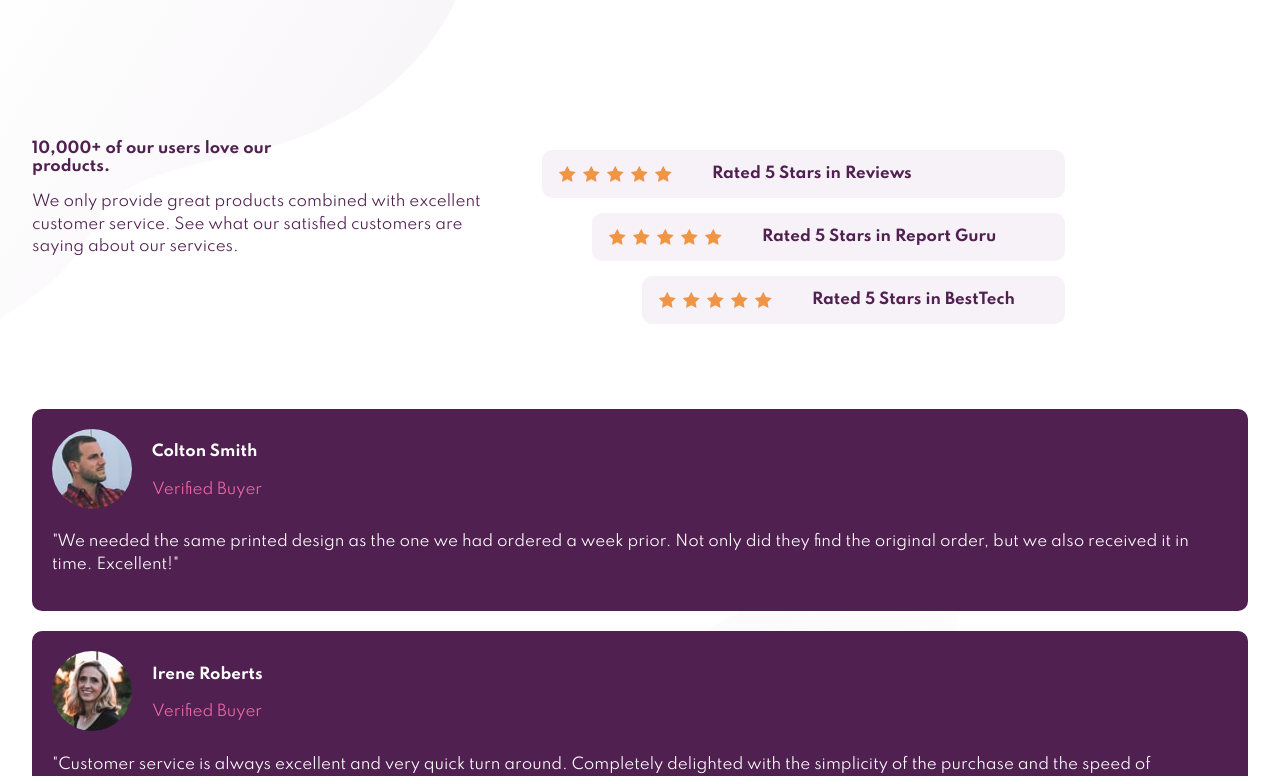
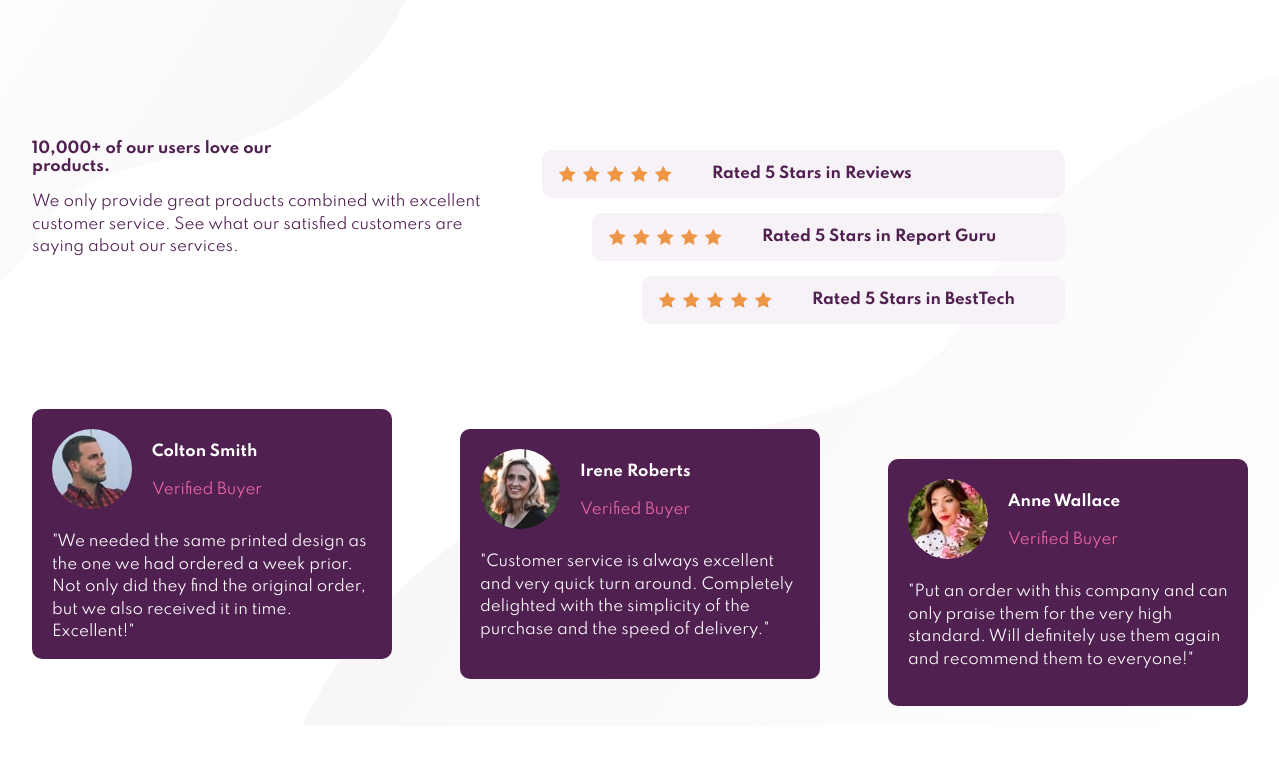
Before and after one commit to royeradames/social-proof-section-master, a React (Create React App) app: page / in a window 1536 px wide. Shown: the top 776 px of the page, without its empty margins (128-1407 px from the left). Built offline with nearby package versions, Linux system fonts and the light colour scheme.

Commit message:
📦space out testimonials

```diff
--- a/src/App.scss
+++ b/src/App.scss
@@ -103,12 +103,12 @@
     grid-template-rows: minmax(min-content, auto) 1fr;
     grid-template-areas: "header rate"
                           "testimonial testimonial";
-    padding:  14rem 16rem;
+    padding:  14rem 16rem 0;
 
     &_background{
       background-image: url("./images/bg-pattern-top-desktop.svg"), url("./images/bg-pattern-bottom-desktop.svg");
       background-repeat: no-repeat, no-repeat;
-      background-position: left top, left bottom;
+      background-position: left -5rem top, left 43rem bottom;
     }
   }
 
@@ -156,4 +156,24 @@
     }
 
   }
+
+  .testimonial{
+  grid-column: testimonial;
+  display: flex;
+  justify-content: space-between;
+
+  &__container{
+    max-width: 36rem;
+    max-height: 25rem;
+  }
+  &__header{
+    overflow: auto;
+  }
+  &__irene-roberts{
+    margin-top: 3rem;
+  }
+  &__anne-wallance{
+    margin-top: 6rem;
+  }
 }
+}
--- a/src/App.tsx
+++ b/src/App.tsx
@@ -70,7 +70,7 @@
           </p>
         </div>
 
-        <div className="testimonial__irene_roberts testimonial__container">
+        <div className="testimonial__irene-roberts testimonial__container">
           <header className="testimonial__header">
             <img
               src={irene}
@@ -87,7 +87,7 @@
           </p>
         </div>
 
-        <div className="testimonial__anne_wallance testimonial__container">
+        <div className="testimonial__anne-wallance testimonial__container">
           <header className="testimonial__header">
             <img
               src={anne}
```
